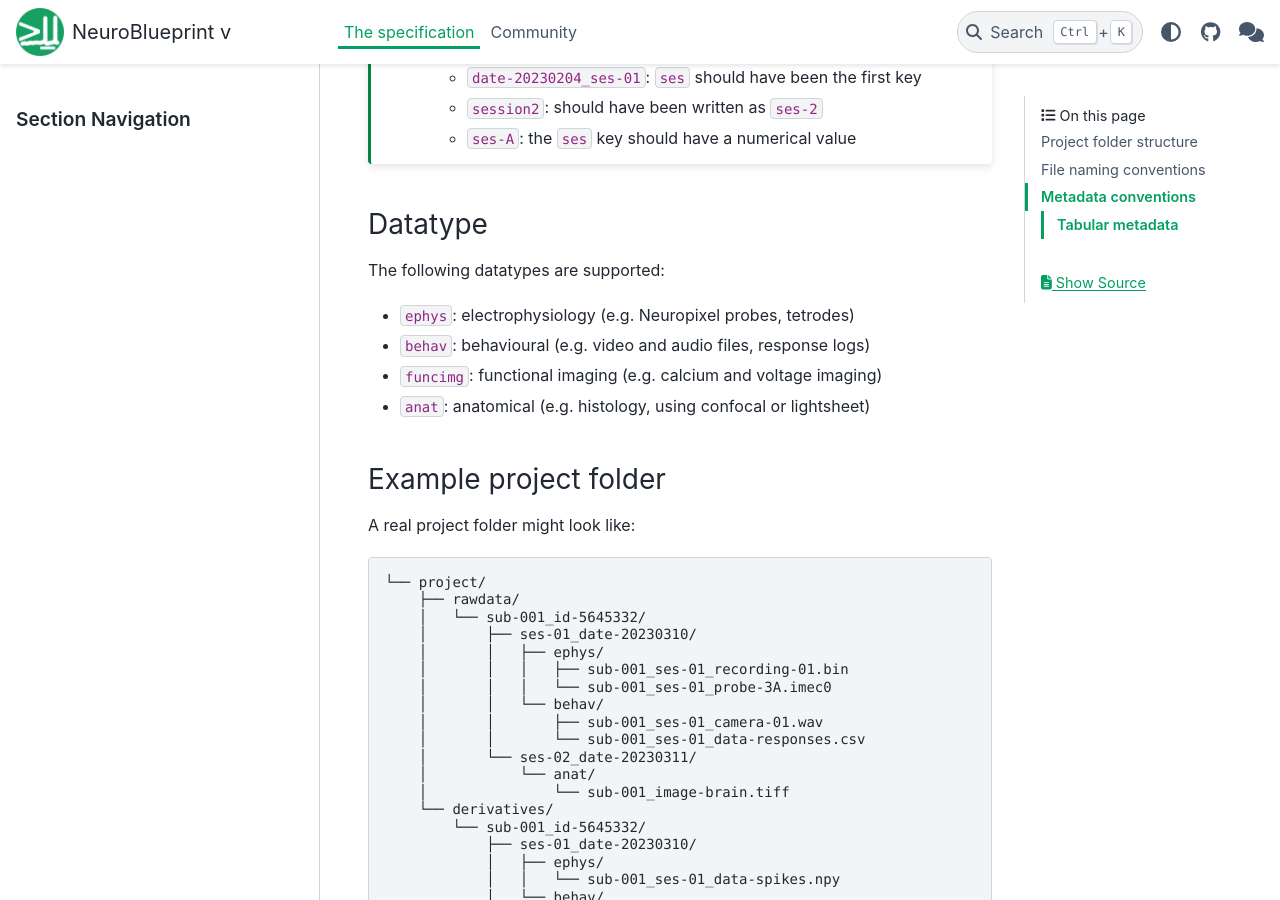
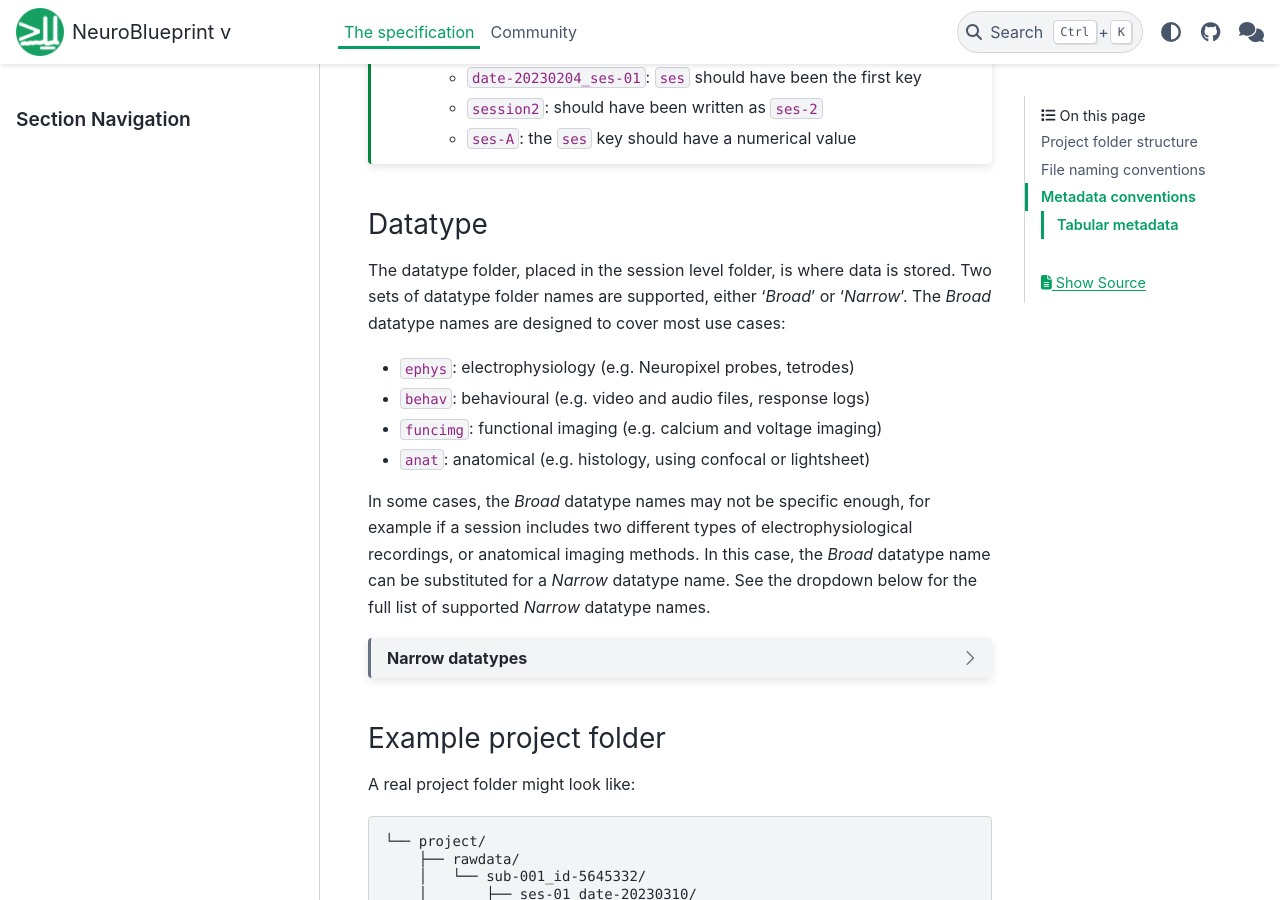
Before and after one commit to neuroinformatics-unit/NeuroBlueprint, a Sphinx documentation site: the page built from docs/source/specification.md, in a window 1280 px wide and 900 px high, scrolled down 2947 px. Built offline with Sphinx 7.4.7 and the PyData theme 0.15.4, drawn with Linux system fonts in a browser that asks for light colours; the version number could not be read and is left out.

Commit message:
Add broad and narrow datatypes first draft.

```diff
--- a/docs/source/specification.md
+++ b/docs/source/specification.md
@@ -72,12 +72,63 @@
 
 ### Datatype
 
-The following datatypes are supported:
+The datatype folder, placed in the session level folder, is where
+data is stored. Two sets of datatype folder names are supported,
+either '*Broad*' or '*Narrow*'. The *Broad* datatype names are designed to
+cover most use cases:
 
 * `ephys`: electrophysiology (e.g. Neuropixel probes, tetrodes)
 * `behav`: behavioural (e.g. video and audio files, response logs)
 * `funcimg`: functional imaging (e.g. calcium and voltage imaging)
 * `anat`: anatomical (e.g. histology, using confocal or lightsheet)
+
+In some cases, the *Broad* datatype names may not be specific enough,
+for example if a session includes two different types of electrophysiological
+recordings, or anatomical imaging methods. In this case, the *Broad* datatype
+name can be substituted for a *Narrow* datatype name. See the dropdown below for
+the full list of supported *Narrow* datatype names.
+
+:::{dropdown} Narrow datatypes
+
+If a *Broad* datatype is replaced with a corresponding *Narrow* datatype,
+the *Broad* datatype should not be used.
+
+If you have a modality that does not fit into the current datatype options,
+please get in contact!
+
+**ephys**
+- `icephys`: intracellular electrophysiology
+- `ecephys`: extracellular electrophysiology
+
+**funcimg**
+- `f2pe`: Functional 2-photon excitation imaging
+- `fmri`: Functional magnetic resonance imaging
+- `cscope`: A head-mounted widefield macroscope
+
+**anat**
+
+These are taken from [BIDS microscopy](https://bids-specification.readthedocs.io/en/stable/modality-specific-files/microscopy.html).
+
+- `2pe`: 2-photon excitation microscopy
+- `bf`: Bright-field microscopy
+- `cars`: Coherent anti-Stokes Raman spectroscopy
+- `conf`: Confocal microscopy
+- `dic`:  Differential interference contrast microscopy
+- `df`: Dark-field microscopy
+- `fluo`: Fluorescence microscopy
+- `mpe`: Multi-photon excitation microscopy
+- `nlo`: Nonlinear optical microscopy
+- `oct`: Optical coherence tomography
+- `pc`: Phase-contrast microscopy
+- `pli`: Polarized-light microscopy
+- `sem`: Scanning electron microscopy
+- `spim`: Selective plane illumination microscopy
+- `sr`: Super-resolution microscopy
+- `tem`: Transmission electron microscopy
+- `uct`: Micro-CT
+- `mri`: Magnetic resonance imaging
+
+:::
 
 
 ### Example project folder
```
